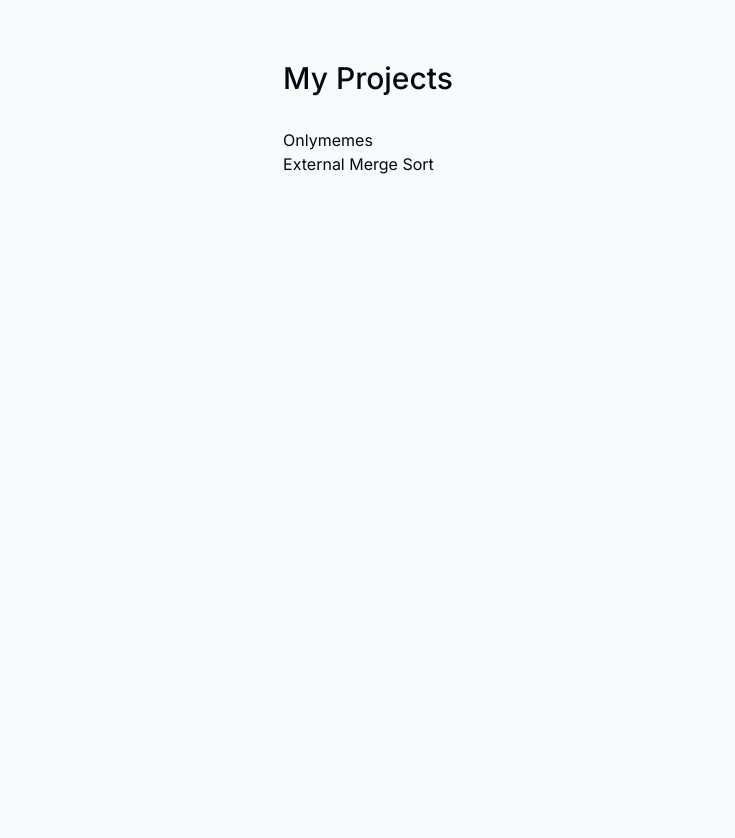
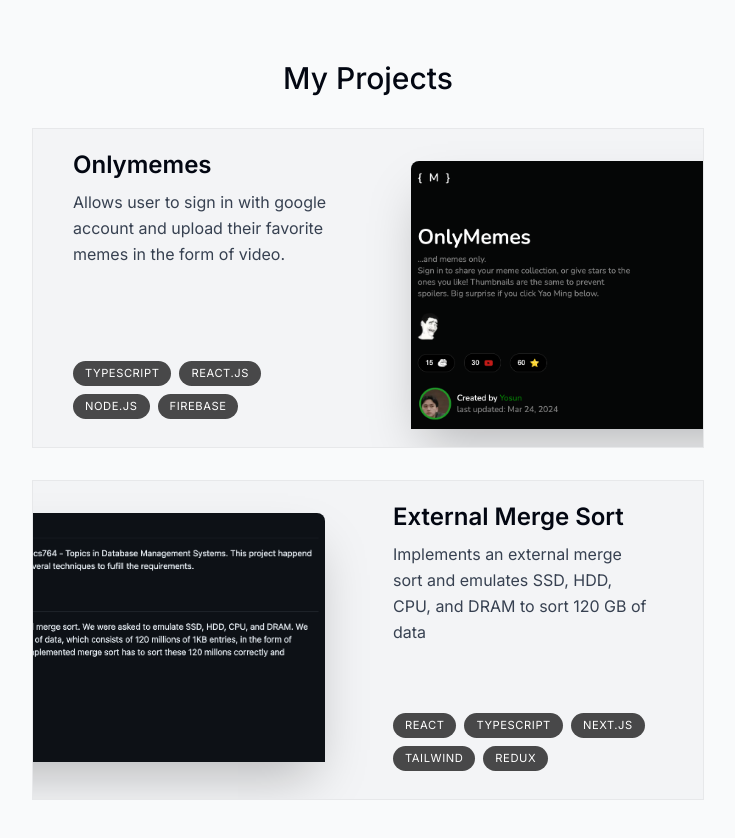
Before and after one commit to yosunlu/portfolio, a Next.js app: page / in a window 1280 px wide. Shown: the part 1120-1958 px from the top of the page, without its empty margins (272-1007 px from the left). Built offline with nearby package versions, Linux system fonts and the light colour scheme.

Commit message:
Project done #5

```diff
--- /dev/null
+++ b/components/project.tsx
@@ -0,0 +1,60 @@
+'use client'
+import React, { useRef } from 'react'
+import { projectsData } from '@/lib/data'
+import Image from 'next/image'
+import { useScroll, motion, useTransform } from 'framer-motion'
+
+
+type ProjectProps = typeof projectsData[number];
+
+export default function Project({ title, description, tags, imageUrl }: ProjectProps) {
+    const ref = useRef<HTMLElement>(null);
+    const { scrollYProgress } = useScroll({
+        target: ref,
+        offset: ['0 1', '1.33 1'],
+    });
+    const scaleProgress = useTransform(scrollYProgress, [0, 1], [0.8, 1]);
+    const opacityProgress = useTransform(scrollYProgress, [0, 1], [0.6, 1]);
+
+    return (
+        <motion.section
+            ref={ref}
+            style={{
+            scale: scaleProgress,
+            opacity: opacityProgress,
+            }}
+            className='group bg-gray-100 max-w-[42rem] border border-black/5 overflow-hidden sm:pr-8 relative sm:h-[20rem] mb-3 sm:mb-8 last:mb-0 even:pl-8
+            hover:bg-gray-200 transition'>
+            <div className='pt-4 pb-7 px-5 sm:pl-10 sm:pr-2 sm:pt-1 sm:max-w-[50%] flex flex-col h-full group-even:ml-[18rem]'>
+                <h3 className='pt-4 text-2xl font-semibold'>{title}</h3>
+                <p className='mt-2 leading-relaxed text-gray-700' >{description}</p>
+                <ul className='flex flex-wrap mt-4 gap-2 sm:mt-auto'>
+                    {tags.map((tag, index) => (
+                        <li className='bg-black/[0.7] px-3 py-1 text-[0.7rem] uppercase tracking-wider text-white rounded-full' key={index}>
+                            {tag}
+                        </li>
+                ))}
+                </ul>
+            </div>
+                <Image
+                    src={imageUrl}
+                    alt="Project I worked on"
+                    quality={95}
+                    className='absolute top-8 -right-40 w-[28.25rem] rounded-t-lg shadow-2xl
+                    transition
+                    group-hover:scale-[1.04]
+                    group-hover:-translate-x-3
+                    group-hover:translate-y-3
+                    group-hover:-rotate-2
+
+                    group-even:group-hover:translate-x-3
+                    group-even:group-hover:translate-y-3
+                    group-even:group-hover:rotate-2
+
+                    group-even:-right-[initial]
+                    group-even:-left-40'
+                    />
+
+    </motion.section>
+    )
+}
--- a/components/projects.tsx
+++ b/components/projects.tsx
@@ -1,6 +1,7 @@
-import React from 'react'
+import React, { useRef } from 'react'
 import SectionHeading from './section-heading'
 import { projectsData } from '@/lib/data'
+import Project from './project'
 
 export default function Projects() {
   return (
@@ -16,11 +17,3 @@
     </section>
   );
 }
-
-type ProjectProps = typeof projectsData[number];
-
-function Project({ title, description, tags, imageUrl }:
-    ProjectProps
-) {
-    return <div>{title}</div>
-}
```
